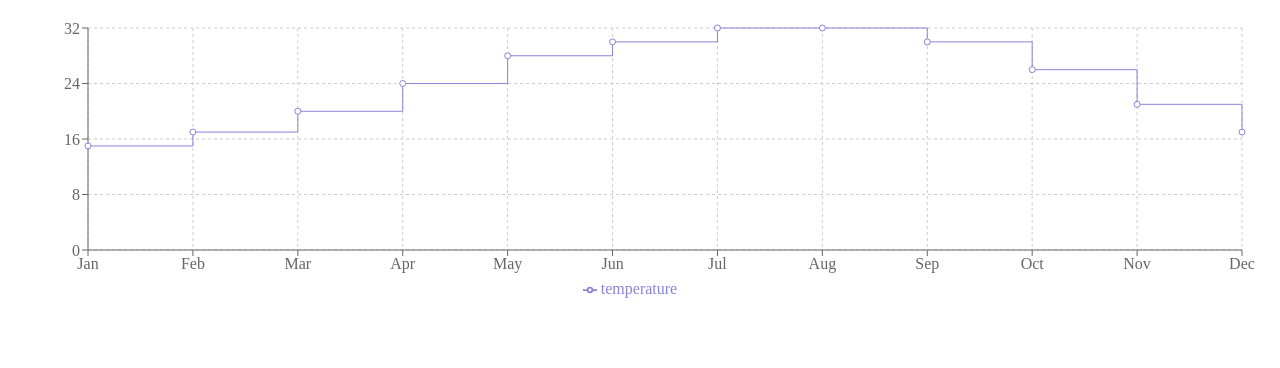
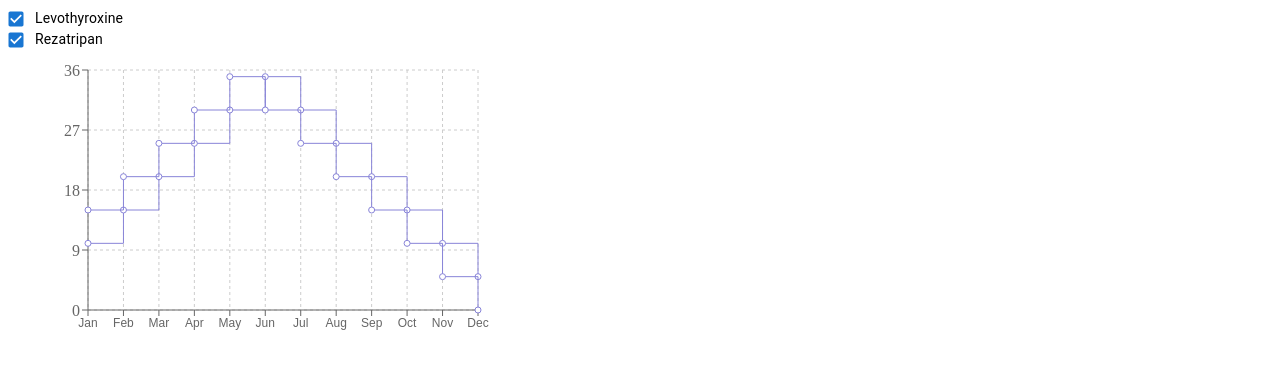
Before and after one commit to Bistec-UOM/MedicareHub_front, a React (Create React App) app in the folder front/: page /doct/analytics in a window 1280 px wide. Shown: the top 368 px of the page. Built offline with nearby package versions, Linux system fonts and the light colour scheme.

Commit message:
Doctor analytic medicine graph init

```diff
--- a/front/src/components/Doctor_analytics.js
+++ b/front/src/components/Doctor_analytics.js
@@ -1,23 +1,53 @@
-import React from 'react';
+import React, { useEffect, useState } from 'react';
 import { LineChart, Line, XAxis, YAxis, CartesianGrid, Tooltip, Legend, ResponsiveContainer } from 'recharts';
+import { Box,FormGroup,FormControlLabel,Checkbox, Typography} from '@mui/material'
 
-const data = [
-  { month: 'Jan', temperature: 15 },
-  { month: 'Feb', temperature: 17 },
-  { month: 'Mar', temperature: 20 },
-  { month: 'Apr', temperature: 24 },
-  { month: 'May', temperature: 28 },
-  { month: 'Jun', temperature: 30 },
-  { month: 'Jul', temperature: 32 },
-  { month: 'Aug', temperature: 32 },
-  { month: 'Sep', temperature: 30 },
-  { month: 'Oct', temperature: 26 },
-  { month: 'Nov', temperature: 21 },
-  { month: 'Dec', temperature: 17 },
-];
 
-const Doctor_analytics = () => (
-  <ResponsiveContainer width="100%" height={300}>
+const Doctor_analytics = () => {
+
+  const [medList,setMedList]=useState(['Levothyroxine', 'Rezatripan']);
+  const [selectedMed, setSelectedMed] = useState(['Levothyroxine', 'Rezatripan']);
+
+  const handleMedToggle = (x) => {
+    setSelectedMed(prev => {
+      if (prev.includes(x)) {
+        return prev.filter(el => el !== x);
+      } else {
+        return [...prev, x];
+      }
+    });
+  };
+
+  const [data,setData] = useState([
+    { month: 'Jan', Levothyroxine: 10, Rezatripan: 15 },
+    { month: 'Feb', Levothyroxine: 15, Rezatripan: 20 },
+    { month: 'Mar', Levothyroxine: 20, Rezatripan: 25 },
+    { month: 'Apr', Levothyroxine: 25, Rezatripan: 30 },
+    { month: 'May', Levothyroxine: 30, Rezatripan: 35 },
+    { month: 'Jun', Levothyroxine: 35, Rezatripan: 30 },
+    { month: 'Jul', Levothyroxine: 30, Rezatripan: 25 },
+    { month: 'Aug', Levothyroxine: 25, Rezatripan: 20 },
+    { month: 'Sep', Levothyroxine: 20, Rezatripan: 15 },
+    { month: 'Oct', Levothyroxine: 15, Rezatripan: 10 },
+    { month: 'Nov', Levothyroxine: 10, Rezatripan: 5 },
+    { month: 'Dec', Levothyroxine: 5, Rezatripan: 0 },
+  ]);
+
+
+return(
+<Box>
+    <FormGroup>
+    {medList.map(el => (
+          <FormControlLabel
+            key={el}
+            control={<Checkbox size='small' sx={{height:'18px'}} checked={selectedMed.includes(el)} onChange={() => handleMedToggle(el)} />}
+            label={<Typography sx={{fontSize:'14px'}}>{el}</Typography>}
+          />
+        ))}
+    </FormGroup>
+
+
+    <ResponsiveContainer width={500} height={300}>
       <LineChart
         data={data}
         margin={{
@@ -28,13 +58,16 @@ const Doctor_analytics = () => (
         }}
       >
         <CartesianGrid strokeDasharray="3 3" />
-      <XAxis dataKey="month" />
+        <XAxis dataKey="month" tick={{ fontFamily: 'Arial', fontSize: 12 }}/>
         <YAxis />
-      <Tooltip />
-      <Legend />
-      <Line type="stepAfter" dataKey="temperature" stroke="#8884d8" activeDot={{ r: 8 }} />
+        <Tooltip/>
+        {selectedMed.map(city => (
+          <Line key={city} type="stepAfter" dataKey={city} stroke="#8884d8" activeDot={{ r: 8 }} />
+        ))}
         </LineChart>
     </ResponsiveContainer>
-);
+</Box>
+)
+}
 
 export default Doctor_analytics;
```
Lines whose indentation alone changed are shown as unchanged.
